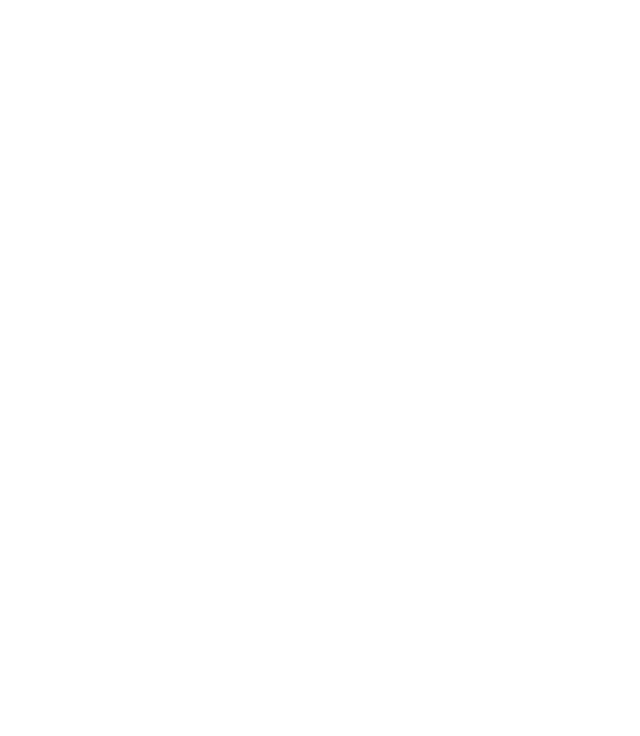
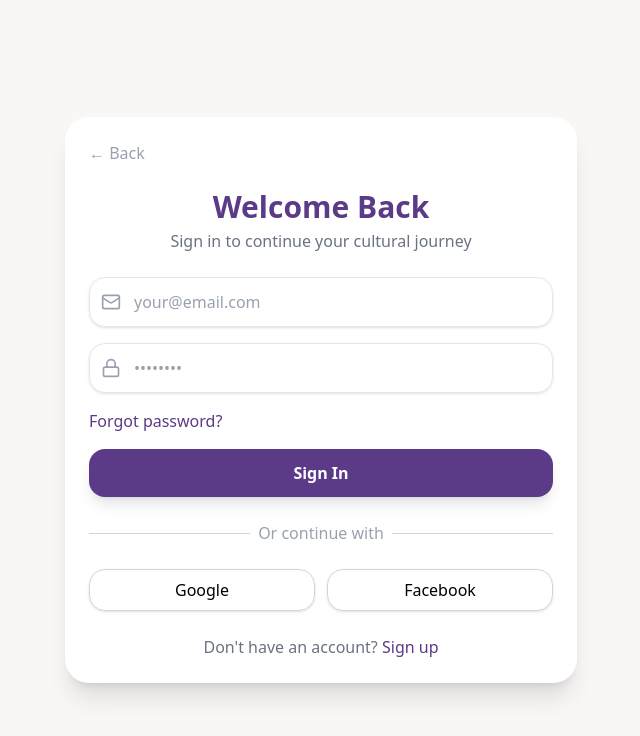
Before and after one commit to Nurtas13/planning_cultural_frontend, a React (Vite) app: page /login in a window 1280 px wide. Shown: the top 736 px of the page, without its empty margins (319-959 px from the left). Built offline with nearby package versions, Linux system fonts and the light colour scheme.

Commit message:
екінші логин беті бастама

```diff
--- a/package.json
+++ b/package.json
@@ -11,6 +11,7 @@
   },
   "dependencies": {
     "@tailwindcss/vite": "^4.1.18",
+    "lucide-react": "^0.564.0",
     "react": "^19.2.0",
     "react-dom": "^19.2.0",
     "react-router-dom": "^7.13.0",
--- a/src/components/auth/layout/Welcome.tsx
+++ b/src/components/auth/layout/Welcome.tsx
@@ -1,21 +1,41 @@
-import welcomeImage from "../../../assets/welcome.jpg"
+import { useNavigate } from "react-router-dom";
+import welcomeImage from "../../../assets/welcome.jpg";
 
 export const Welcome = () => {
-    const buttonClicked = () => {
-        alert("BAS!!!");
-    }
+  const navigate = useNavigate();
 
-    return (
-        <div className="min-h-screen items-center justify-end flex flex-col p-5">
-            <div className="">
-                <img src={welcomeImage} className="rounded-2xl" />
-            </div>
-            <div className="flex flex-col text-[#2596be] text-center mt-6 gap-4">
-                <span className="text-3xl font-[700]">CultureHub</span>
-                <span className="">Discover and create</span>
-                <span className="">sdjfndsjkfndsfnjksdfnkjdf andjkdsfj dsfjhdsb hjfbs fhjbsdhjf dsbfjhdsbf jhdsbf hjds bfsdj</span>
-                <button type="button" onClick={buttonClicked} className="bg-[#5b3a87] text-white rounded-2xl p-3 w-full">Get started</button>
-            </div>
-        </div>
-    )
-}
+  const handleGetStarted = () => {
+    navigate("/login");
+  };
+
+  return (
+    <div className="min-h-screen flex items-center justify-center bg-[#faf7f6] p-4">
+      {/* Карточка */}
+      <div className="bg-white rounded-3xl shadow-lg max-w-sm w-full flex flex-col items-center p-6">
+        {/* Изображение */}
+        <img
+          src={welcomeImage}
+          alt="Welcome"
+          className="w-full h-56 object-cover rounded-2xl mb-6"
+        />
+
+        {/* Текст */}
+        <h1 className="text-xl lg:text-2xl font-semibold text-[#5b3a87] mb-2">CulturHub</h1>
+        <p className="text-gray-500 text-center mb-2">
+          Discover and create cultural moments
+        </p>
+        <p className="text-gray-400 text-sm text-center mb-6">
+          Connect with concerts, exhibitions, theater plays, festivals, and workshops in your area
+        </p>
+
+        {/* Кнопка */}
+        <button
+          onClick={handleGetStarted}
+          className="bg-[#5b3a87] text-white font-semibold py-3 w-full rounded-2xl hover:bg-[#4e3175] transition"
+        >
+          Get Started
+        </button>
+      </div>
+    </div>
+  );
+};
--- /dev/null
+++ b/src/components/auth/layout/loginPage.tsx
@@ -0,0 +1,100 @@
+import { useNavigate } from "react-router-dom";
+import { useState } from "react";
+import { Mail, Lock } from "lucide-react";
+
+export const LoginPage = () => {
+  const navigate = useNavigate();
+  const [email, setEmail] = useState("");
+  const [password, setPassword] = useState("");
+
+  const handleLogin = (e: React.FormEvent) => {
+    e.preventDefault();
+    if (!email || !password) {
+      alert("Fill all fields");
+      return;
+    }
+    alert(`Logged in as ${email}`);
+  };
+
+  const handleBack = () => navigate("/");
+
+  return (
+    <div className="min-h-screen flex items-center justify-center bg-[#f9f7f6] p-4">
+      <div className="w-full max-w-sm lg:max-w-md xl:max-w-lg bg-white rounded-3xl shadow-xl p-6 space-y-6">
+
+        {/* Back */}
+        <button
+          onClick={handleBack}
+          className="text-gray-400 hover:text-gray-600 flex items-center gap-1 text-sm lg:text-base"
+        >
+          ← Back
+        </button>
+
+        {/* Заголовок */}
+        <div className="text-center space-y-1">
+          <h2 className="text-2xl lg:text-3xl font-bold text-[#5b3a87]">Welcome Back</h2>
+          <p className="text-gray-500 text-sm lg:text-base">Sign in to continue your cultural journey</p>
+        </div>
+
+        {/* Форма */}
+        <form onSubmit={handleLogin} className="space-y-4">
+          <div className="relative">
+            <Mail className="absolute left-3 top-1/2 -translate-y-1/2 w-5 h-5 text-gray-400" />
+            <input
+              type="email"
+              placeholder="your@email.com"
+              value={email}
+              onChange={(e) => setEmail(e.target.value)}
+              className="w-full pl-11 pr-3 py-3 border border-gray-200 rounded-2xl shadow-sm focus:outline-none focus:ring-2 focus:ring-[#5b3a87] placeholder-gray-400"
+            />
+          </div>
+
+          <div className="relative">
+            <Lock className="absolute left-3 top-1/2 -translate-y-1/2 w-5 h-5 text-gray-400" />
+            <input
+              type="password"
+              placeholder="••••••••"
+              value={password}
+              onChange={(e) => setPassword(e.target.value)}
+              className="w-full pl-11 pr-3 py-3 border border-gray-200 rounded-2xl shadow-sm focus:outline-none focus:ring-2 focus:ring-[#5b3a87] placeholder-gray-400"
+            />
+          </div>
+
+          <button type="button" className="text-sm lg:text-base text-[#5b3a87] hover:underline text-left w-full">
+            Forgot password?
+          </button>
+
+          <button
+            type="submit"
+            className="w-full py-3 bg-[#5b3a87] text-white font-semibold rounded-2xl shadow-lg hover:bg-[#4e3175] transition"
+          >
+            Sign In
+          </button>
+        </form>
+
+        {/* Divider */}
+        <div className="flex items-center gap-2 text-gray-400 text-sm lg:text-base">
+          <div className="flex-1 border-t border-gray-300"></div>
+          <span>Or continue with</span>
+          <div className="flex-1 border-t border-gray-300"></div>
+        </div>
+
+        {/* Social Buttons */}
+        <div className="grid grid-cols-2 gap-3">
+          <button className="flex items-center justify-center gap-2 border border-gray-300 rounded-2xl py-2 shadow-sm hover:bg-gray-100 transition text-sm lg:text-base">
+            Google
+          </button>
+
+          <button className="flex items-center justify-center gap-2 border border-gray-300 rounded-2xl py-2 shadow-sm hover:bg-gray-100 transition text-sm lg:text-base">
+            Facebook
+          </button>
+        </div>
+
+        <p className="text-center text-sm lg:text-base text-gray-500">
+          Don't have an account?{" "}
+          <button className="text-[#5b3a87] hover:underline">Sign up</button>
+        </p>
+      </div>
+    </div>
+  );
+};
--- a/src/providers/router.tsx
+++ b/src/providers/router.tsx
@@ -1,7 +1,6 @@
 import { createBrowserRouter } from 'react-router-dom';
-import { LoginPage } from '../components/auth/Login';
+import { LoginPage } from '../components/auth/layout/loginPage';
 import { Welcome } from '../components/auth/layout/Welcome';
-
 
 export const router = createBrowserRouter([
   { path: '/login', element: <LoginPage /> },
```
Also changed, not shown: src/App.tsx (line endings or trailing spaces), 1 other file (tests, documents, lock files or other folders).
